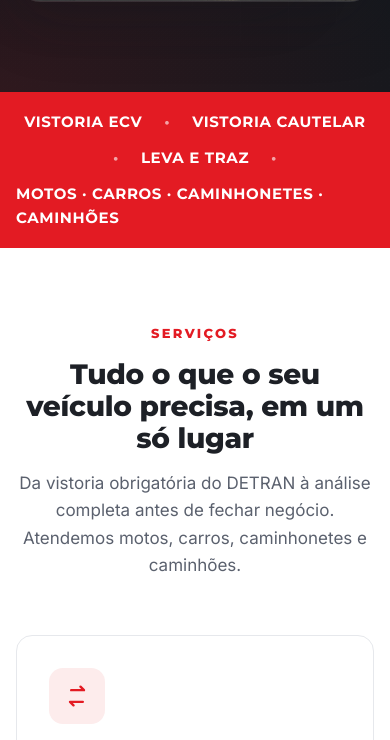
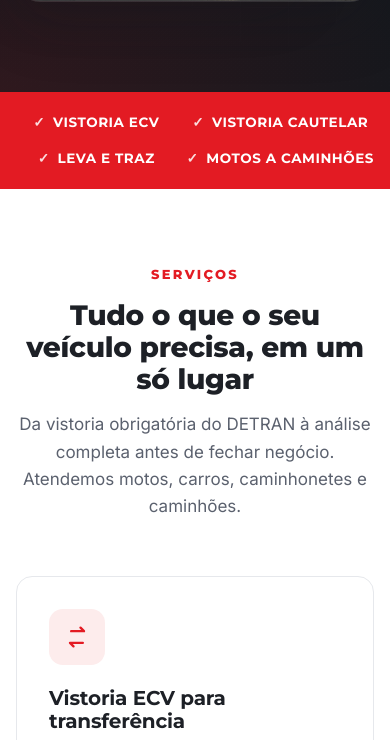
Before and after one commit to Enthonys60/pericia-vistorias, a plain HTML site: page index.html in a window 390 px wide. Shown: the part 1337-2077 px from the top of the page. Drawn offline with Linux system fonts and the light colour scheme; a web font is replaced by a local one.

Commit message:
Faixa organizada no celular e botao Avalie no Google em destaque
Co-Authored-By: Claude Opus 5.5 <noreply@anthropic.com>

```diff
--- a/estilo.css
+++ b/estilo.css
@@ -90,8 +90,16 @@ h1,h2,h3{font-family:var(--fonte-tit);line-height:1.15;letter-spacing:-.01em}
 
 /* Faixa */
 .faixa{background:var(--verm);color:#fff;padding:18px 0}
-.faixa-in{display:flex;flex-wrap:wrap;justify-content:center;gap:12px 22px;font-family:var(--fonte-tit);font-weight:700;font-size:15px;text-transform:uppercase;letter-spacing:.04em}
-.faixa i{font-style:normal;opacity:.6}
+.faixa-in{list-style:none;display:flex;justify-content:center;align-items:center;font-family:var(--fonte-tit);font-weight:700;font-size:15px;text-transform:uppercase;letter-spacing:.04em}
+.faixa-in li{display:flex;align-items:center;white-space:nowrap}
+.faixa-in li+li::before{content:"";width:6px;height:6px;border-radius:50%;background:rgba(255,255,255,.6);margin:0 26px}
+
+/* Botão Avalie no Google */
+.btn-google{display:inline-flex;align-items:center;gap:12px;padding:12px 22px;border-radius:999px;background:#fff;color:var(--grafite);font-family:var(--fonte-tit);font-weight:700;font-size:15px;box-shadow:0 0 0 3px rgba(251,188,5,.35),0 8px 22px rgba(251,188,5,.25);transition:.2s}
+.btn-google:hover{transform:translateY(-2px);box-shadow:0 0 0 4px rgba(251,188,5,.6),0 10px 26px rgba(251,188,5,.35)}
+.estrelas{color:#FBBC05;font-size:18px;letter-spacing:1px}
+.redes a.redes-google{background:#fff;color:var(--grafite);border-color:#FBBC05;font-weight:700}
+.redes a.redes-google svg{width:20px;height:20px}
 
 /* Seções */
 .secao{padding:100px 0}
@@ -271,6 +279,13 @@ h1,h2,h3{font-family:var(--fonte-tit);line-height:1.15;letter-spacing:-.01em}
   .contato-acoes .btn{width:100%;justify-content:center}
   .redes a{font-size:13.5px}
   .rodape-in,.rodape-base{flex-direction:column;align-items:flex-start}
+  .rodape{padding-bottom:110px}
+  .btn-google{width:100%;justify-content:center;margin-bottom:8px}
+  .faixa{padding:20px 0}
+  .faixa-in{display:grid;grid-template-columns:1fr 1fr;gap:14px 10px;font-size:13.5px}
+  .faixa-in li{justify-content:center}
+  .faixa-in li+li::before{display:none}
+  .faixa-in li::before{content:"✓"!important;display:inline-block!important;width:auto!important;height:auto!important;background:none!important;margin:0 8px 0 0!important;font-weight:900;opacity:.85}
   .marca-txt b{font-size:23px}
   .marca-txt small{font-size:12px}
 }
--- a/index.html
+++ b/index.html
@@ -108,12 +108,12 @@
 
 <!-- ============ FAIXA ============ -->
 <div class="faixa">
-  <div class="container faixa-in">
-    <span>Vistoria ECV</span><i>•</i>
-    <span>Vistoria cautelar</span><i>•</i>
-    <span>Leva e traz</span><i>•</i>
-    <span>Motos · Carros · Caminhonetes · Caminhões</span>
-  </div>
+  <ul class="container faixa-in">
+    <li>Vistoria ECV</li>
+    <li>Vistoria cautelar</li>
+    <li>Leva e traz</li>
+    <li>Motos a caminhões</li>
+  </ul>
 </div>
 
 <!-- ============ SERVIÇOS ============ -->
@@ -390,8 +390,11 @@
       <a href="#empresas">Para empresas</a>
       <a href="#duvidas">Dúvidas</a>
       <a href="#contato">Contato</a>
-      <a href="https://g.page/r/CeJWxXmqUXthEAI/review" target="_blank" rel="noopener">★ Avalie no Google</a>
     </nav>
+    <a href="https://g.page/r/CeJWxXmqUXthEAI/review" target="_blank" rel="noopener" class="btn-google">
+      <span class="estrelas" aria-hidden="true">★★★★★</span>
+      <span>Avalie a gente no Google</span>
+    </a>
   </div>
   <div class="container rodape-base">
     <span>© <span id="ano">2026</span> Perícia Vistorias · Condá Vistorias LTDA · CNPJ 37.646.642/0001-72</span>
```
